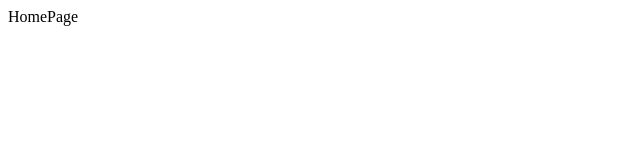
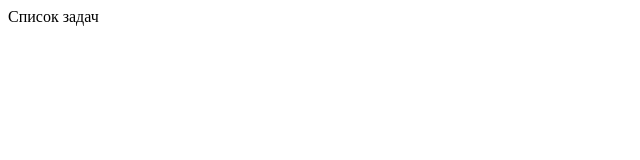
Before and after one commit to borjomeeee/megapolis-test, a React (Create React App) app: page / in a window 1280 px wide. Shown: the top 160 px of the page, without its empty margins (0-640 px from the left). Built offline with nearby package versions, Linux system fonts and the light colour scheme.

Commit message:
add home page content template

```diff
--- a/src/pages/Home/Home.page.tsx
+++ b/src/pages/Home/Home.page.tsx
@@ -1,7 +1,17 @@
 import React from "react";
 
 const HomePage: React.FC = () => {
-  return <div>HomePage</div>;
+  return (
+    <div className="content">
+      <div className="content__topline topline">
+        <div className="topline__title">Список задач</div>
+
+        <div className="topline__button"></div>
+      </div>
+
+      <div className="content__todo-list todo-list"></div>
+    </div>
+  );
 };
 
 export default HomePage;
```
